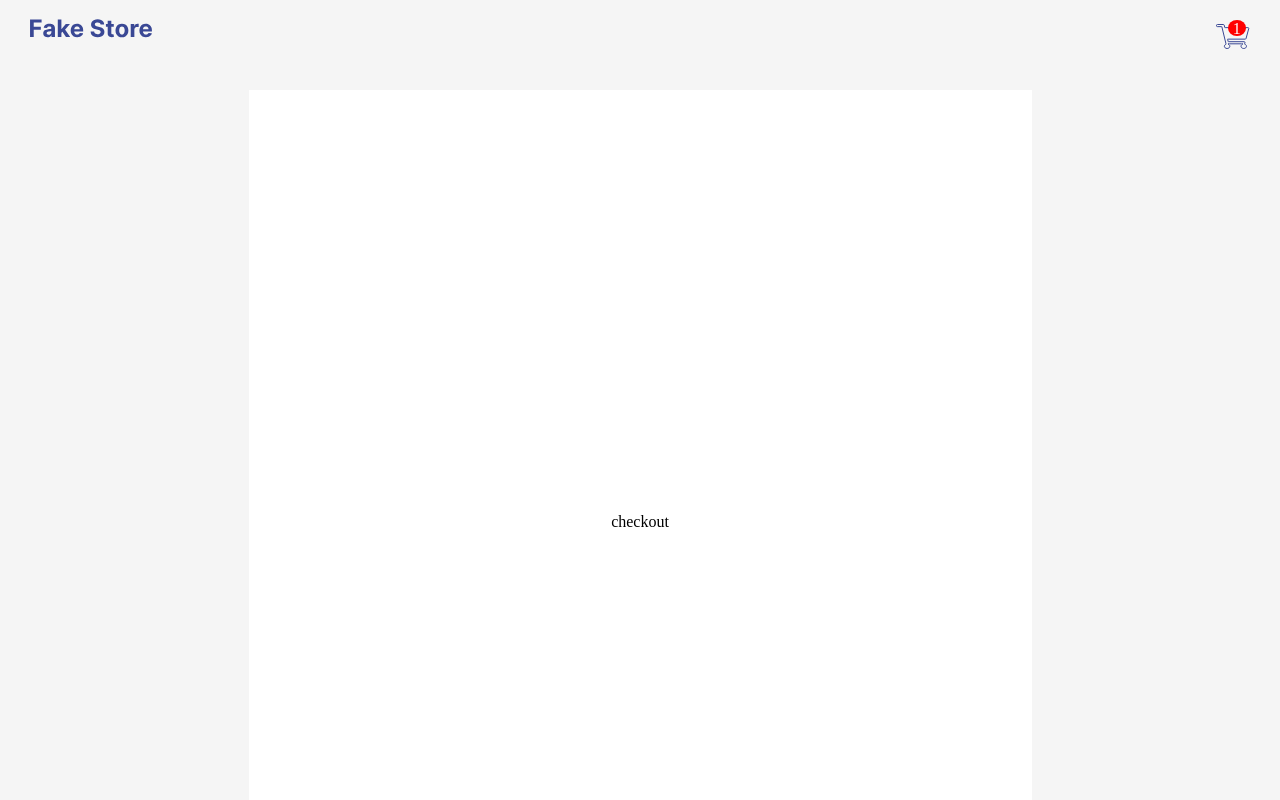
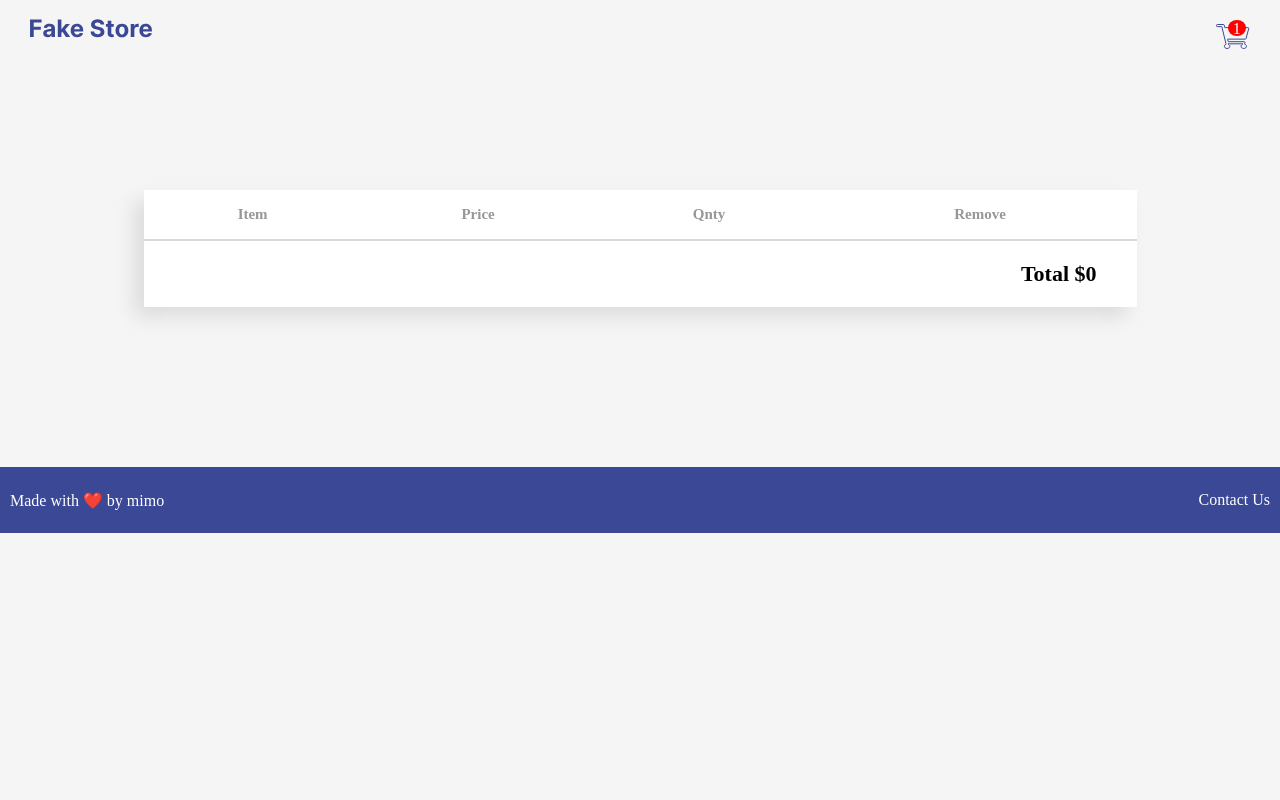
Before and after one commit to K00LRav/FakeStore, a React (Vite) app: page /Checkout in a window 1280 px wide. Shown: the top 800 px of the page. Built offline with nearby package versions, Linux system fonts and the light colour scheme.

Commit message:
made changes

```diff
--- a/src/App.jsx
+++ b/src/App.jsx
@@ -6,7 +6,8 @@ import Header from './components/Header/Header';
 import ContactUs from './pages/ContactUs/ContactUs';
 import HomePage from './pages/HomePage/HomePage';
 import ProductDetails from './pages/ProductDetails/ProductDetails';
-import CheckOut from './CheckOut/CheckOut';
+import Checkout from './pages/Checkout/Checkout';
+import CartContextProvider from './contexts/CartContext';
 
 
 function App() {
@@ -14,14 +15,16 @@ function App() {
 
   return (
       <BrowserRouter>
+      <CartContextProvider>
       <Header/>
           <Routes>
             <Route path='/' element={ <HomePage/> }/>
             <Route path='/details/:productId' element={<ProductDetails/>}/>
             <Route path='/ContactUs' element={<ContactUs/>}/>
-            <Route path='/CheckOut' element={<CheckOut/>}/>
+            <Route path='/Checkout' element={<Checkout/>}/>
           </Routes>
       <Footer/>
+      </CartContextProvider>
       </BrowserRouter>
   )
 }
--- a/src/CheckOut/CheckOut.css
+++ /dev/null
@@ -1,17 +0,0 @@
-.checkout-container{
-    background-color: whitesmoke;
-    display: flex;
-    justify-content: center;
-    margin-top: 30px;
-    margin-bottom: 60px;
-
-}
-
-.cart{
-    height: 863px;
-    width: 783px;
-    background-color: white;
-    display: flex;
-    align-items: center;
-    justify-content: center;
-}
--- a/src/CheckOut/CheckOut.jsx
+++ /dev/null
@@ -1,12 +0,0 @@
-import React from 'react'
-import './CheckOut.css'
-
-function CheckOut() {
-  return (
-    <div className='checkout-container'>
-        <div className="cart">checkout</div>
-        </div>
-  )
-}
-
-export default CheckOut
--- a/src/components/ProductCard/ProductCard.css
+++ b/src/components/ProductCard/ProductCard.css
@@ -60,3 +60,21 @@
 .detail-link{
     text-decoration: none;
 }
+
+.heart-container{
+    display: flex;
+    justify-content: center;
+    align-items: center;
+    background-color: #E7e7e7;
+    width: 29px;
+    height: 29px;
+    border-radius: 50%;
+    position: relative;
+    left: 190px;
+    top: 15px;
+}
+.heart-icon{
+    background-color: #E7e7e7;
+    border-radius: 50%;
+
+}
--- a/src/components/ProductCard/ProductCard.jsx
+++ b/src/components/ProductCard/ProductCard.jsx
@@ -1,21 +1,47 @@
-import React from 'react'
+import React, { useContext, useState, useEffect } from 'react'
 import './ProductCard.css'
-import heart from '../../assets/heart.svg'
 import { Link } from 'react-router-dom'
+import { FaHeart, FaRegHeart } from "react-icons/fa";
+import { CartContext } from '../../contexts/CartContext';
 
 
 
 function ProductCard({product}) {
-  return (
 
 
+    //use global state
+    const {cart, addToCart, removeCart} = useContext(CartContext)
 
+    //to test if the heart button works properly
+    // const isaddedToCart = true;
+
+    // stores the default state
+    const [isFavorite, setIsFavorite] = useState(false)
+
+    useEffect(
+      ()=>{
+        //is this added to the cart?
+        //setIsFavorite(cart.find(item=>item.id === product.id))
+        console.log(product.id)
+        //return the element if found, that is true
+        //returns undefined if not, that is false
+      },[cart]
+      )
+
+    return (
     <div className='product-cards'>
+      <div className="heart-container">
+        {
+          isFavorite?
+        <FaHeart className='heart-icon' onClick={()=> removeCart(product.id)}/>
+        :
+        <FaRegHeart className='heart-icon'onClick={()=> addToCart(product)}/>
+        }
+        </div>
+        <div className='product-img'>
 
-        <div className='product-img'>
           <Link to={`/details/${product.id}`} className='detail-link'><img src={product.image} alt="" /></Link>
         </div>
-
         <div className='product-info'>
         <p className='title'>{product.title}</p>
         <p className='category'>{product.category}</p>
--- /dev/null
+++ b/src/contexts/CartContext.jsx
@@ -0,0 +1,53 @@
+import { useState, createContext, useEffect } from "react";
+
+
+//create context
+
+export const CartContext = createContext()
+
+
+export default function CartContextProvider(props){
+
+    const [cart, setCart] = useState([])
+
+    useEffect(
+        ()=>{
+            console.log('content - added')
+            const storedInCart = (localStorage.getItem("Items In Cart"))
+            console.log('stored in cart')
+
+            if(storedInCart){
+                setCart(JSON.parse(storedInCart))
+            }
+        },[]
+    )
+
+//function to add items to the cart and store in local storage
+const addToCart = (itemToAdd) => {
+    console.log ('added', itemToAdd)
+    let newItemToCart = [...cart, itemToAdd]
+
+    //update state with new item
+    setCart(newItemToCart)
+
+    localStorage.setItem('Items In Cart', JSON.stringify(newItemToCart))
+}
+
+//function to remove from cart and remove from localstorage
+const removeCart = (itemId) => {
+    console.log('removed from cart', itemId)
+    let newItemToCart = cart.filter(item => item.id !== itemId)
+
+    setCart(newItemToCart)
+    localStorage.setItem('Items In Cart', JSON.stringify(newItemToCart))
+}
+
+
+
+return(
+    <CartContext.Provider value={{cart, addToCart, removeCart}}>
+        {props.children}
+    </CartContext.Provider>
+)
+
+}
--- /dev/null
+++ b/src/pages/Checkout/Checkout.css
@@ -0,0 +1,72 @@
+.checkout-container{
+    background-color: whitesmoke;
+    display: flex;
+    justify-content: center;
+    margin-top: 30px;
+    margin-bottom: 60px;
+
+}
+
+.cart {
+    width: 993px;
+    height: 100;
+    background-color: #fff;
+    margin: 100px auto;
+    box-shadow: -10px 10px 19px rgba(10, 10, 10, 0.1);
+    position: relative;
+
+  }
+
+  .cart img {
+    width: 80px;
+    height: 105px;
+    margin: 0 10px;
+  }
+
+  .cart table {
+    width: 100%;
+    border-collapse: collapse;
+  }
+
+  .cart thead th {
+    padding: 16px 10px;
+    color: #979797;
+    font-size: 15px;
+    border-bottom: 2px solid #d9d9d9;
+  }
+
+  .cart table td {
+    border-bottom: 2px solid #d9d9d9;
+    padding: 15px;
+    text-align: center;
+    font-weight: 600;
+  }
+
+  .cart table td svg {
+    font-size: 20px;
+    cursor: pointer;
+  }
+
+  .item {
+    display: flex;
+    gap: 20px;
+  }
+
+  .cart p {
+    text-align: end;
+    padding: 20px 40px;
+    font-size: 22px;
+    font-weight: 600;
+  }
+
+  .cart button {
+    background-color: #ffd814;
+    font-size: 14px;
+    color: var(--text-darkColor);
+    font-weight: 700;
+    padding: 10px 20px;
+    border: none;
+    width: 158px;
+    cursor: pointer;
+    margin: 30px 0 30px 800px;
+  }
--- /dev/null
+++ b/src/pages/Checkout/Checkout.jsx
@@ -0,0 +1,59 @@
+import React, {useContext} from 'react'
+import { CartContext } from '../../contexts/CartContext';
+import './Checkout.css'
+import { BsTrash } from "react-icons/bs";
+
+function Checkout() {
+
+  const {cart,removeCart} = useContext(CartContext)
+
+  return (
+    <div className='checkout-container'>
+
+
+    <div className="cart">
+
+     <table>
+          <thead>
+            <tr>
+              <th>Item</th>
+              <th>Price</th>
+              <th>Qnty</th>
+              <th>Remove</th>
+            </tr>
+          </thead>
+          {cart?.map((item) => (
+            <tbody>
+              <tr>
+                <td className="item">
+                  <img src={item.image} alt="" />
+                  {item.title}
+                </td>
+                <td>$ {item.price}</td>
+                <td>1</td>
+                <td>
+                  <BsTrash onClick={() => removeCart(item.id)} />
+                </td>
+              </tr>
+            </tbody>
+          ))}
+        </table>
+        <p>Total $0</p>
+
+     {/* {
+      cart.map(item =>
+      <div>
+        <img src={item.image} className='cart-img' />
+        <p className='title'>{item.title}</p>
+        <p className='price'>${item.price}</p>
+      </div>
+      )
+    }  */}
+
+    </div>
+
+    </div>
+  )
+}
+
+export default Checkout
--- a/src/pages/HomePage/HomePage.jsx
+++ b/src/pages/HomePage/HomePage.jsx
@@ -84,7 +84,7 @@ const handleAll =(allProducts) =>{
             <div className="products-container">
 
                  {
-                    products.map(product => <ProductCard key={product.id} product={product}/>)
+                    products.map(item => <ProductCard key={item.id} product={item}/>)
                  }
 
         </div>
--- a/src/pages/ProductDetails/ProductDetails.jsx
+++ b/src/pages/ProductDetails/ProductDetails.jsx
@@ -7,32 +7,33 @@ import { useParams } from 'react-router-dom'
 function ProductDetails() {
 
     const {productId} = useParams()
-    const [product, setProduct] = useState('')
+    const [productDetails, setProductDetails] = useState('')
 
 
     useEffect(
         ()=>{
             axios.get(`https://fakestoreapi.com/products/${productId}`)
-            .then(product => {
+            .then(res => {
                 // console.log(product.data)
-                setProduct(product.data)
+                setProductDetails(res.data)
             })
             .catch(err => {
                 console.log(err)
             })
         },[]
     )
+
   return (
 <div className='main-details-container'>
     <div className='details-container'>
         <div className='product-details-img'>
-        <img src={product?.image} alt="" />
+        <img src={productDetails?.image} alt="" />
         </div>
         <div className='product-details-info'>
-        <p className='desc-title'>{product?.title}</p>
-        <p className='desc-price'>${product?.price}</p>
+        <p className='desc-title'>{productDetails?.title}</p>
+        <p className='desc-price'>${productDetails?.price}</p>
         <p className='desc'>Description</p>
-        <p className='description'>{product?.description}</p>
+        <p className='description'>{productDetails?.description}</p>
         <p className='add-to-cart'>Add to Cart</p>
         </div>
         </div>
```
